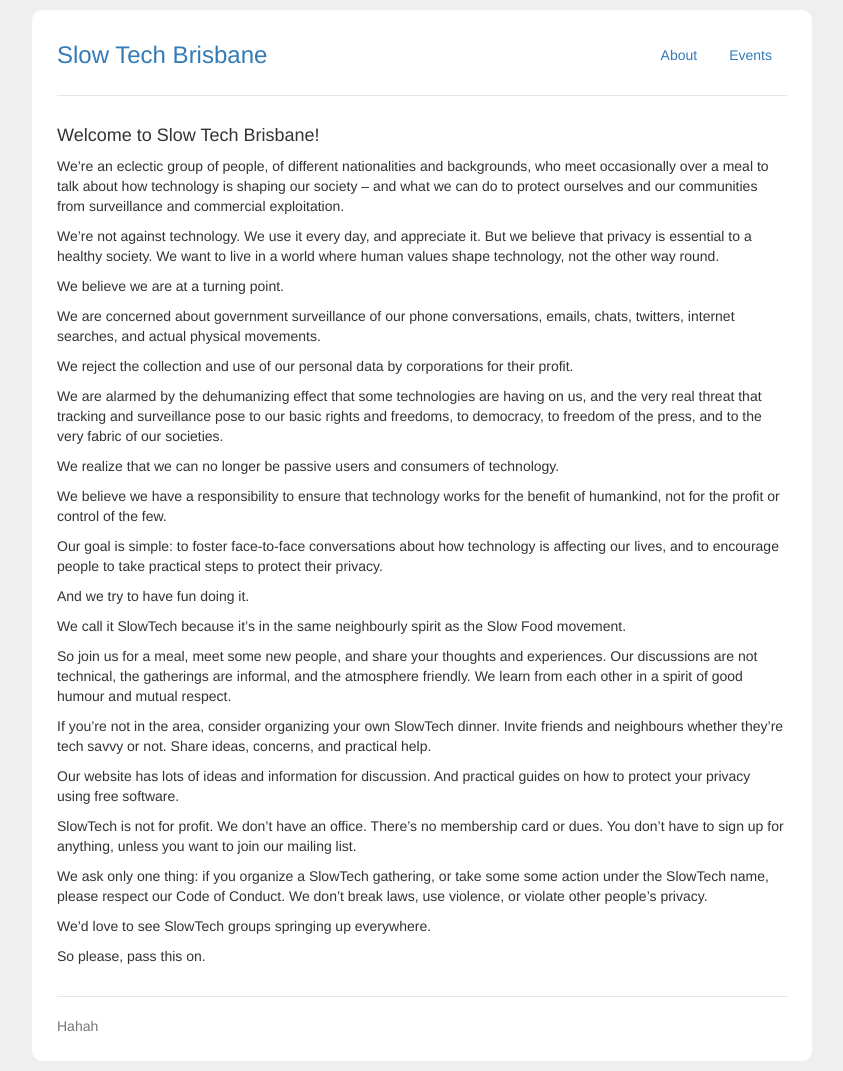
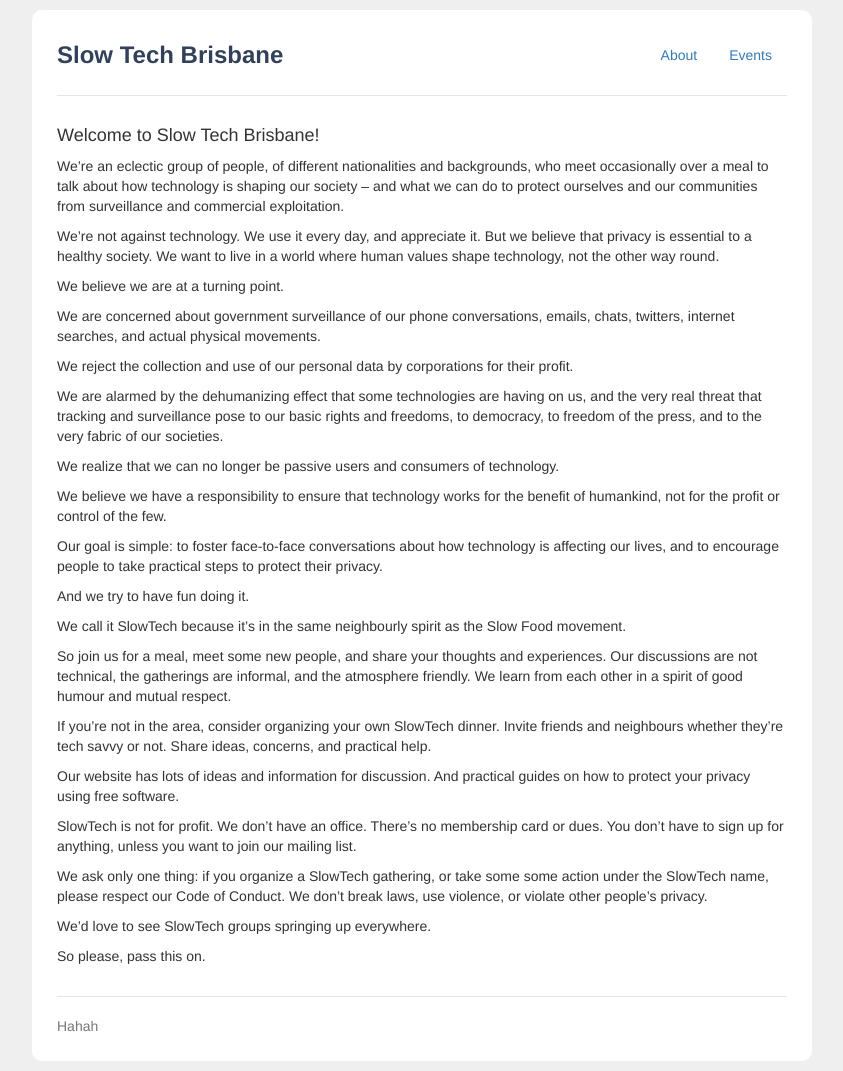
Before and after one commit to slowtechbne/slowtechbne.github.io, a Jekyll site: the page built from index.md, in a window 1280 px wide. Shown: the whole page, without its empty margins (218-1061 px from the left). Built offline with Jekyll 4.4.1, drawn with Linux system fonts in a browser that asks for light colours.

Commit message:
Some colouring edits.

```diff
--- a/_includes/header.html
+++ b/_includes/header.html
@@ -8,5 +8,5 @@
     {% endfor %}
     </ul>
   </nav>
-  <h3><a href="{{ site.baseurl }}/">{{ site.title }}</a></h3>
+  <span class="brand"><h3><a href="{{ site.baseurl }}/"><strong>{{ site.title }}</strong></a></h3></span>
 </div>
--- a/css/slowtech.css
+++ b/css/slowtech.css
@@ -31,3 +31,8 @@
   background-color: #ffffff;
   border-radius: 10px;
 }
+
+.brand a {
+  text-decoration: none;
+  color: #314159;
+}
```
